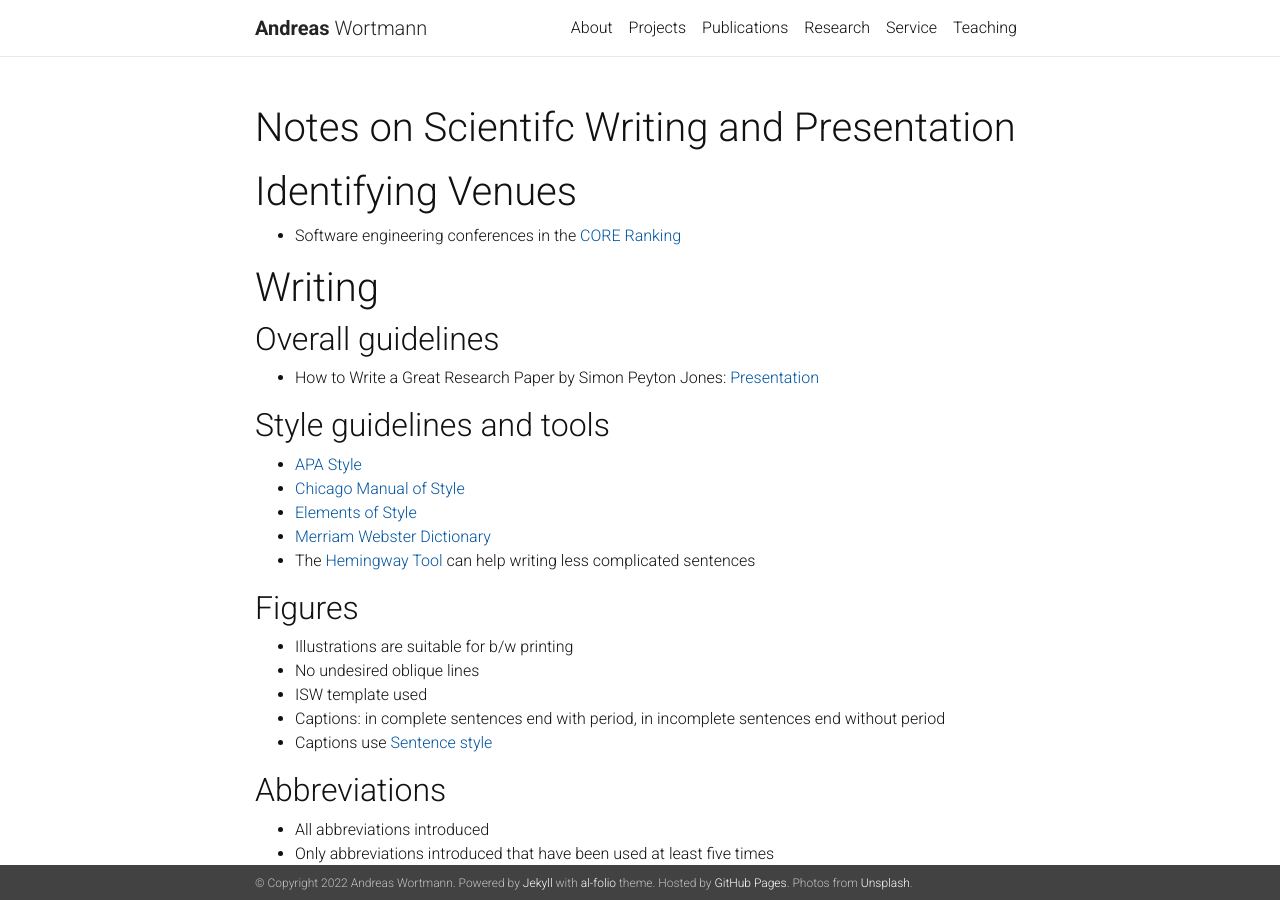
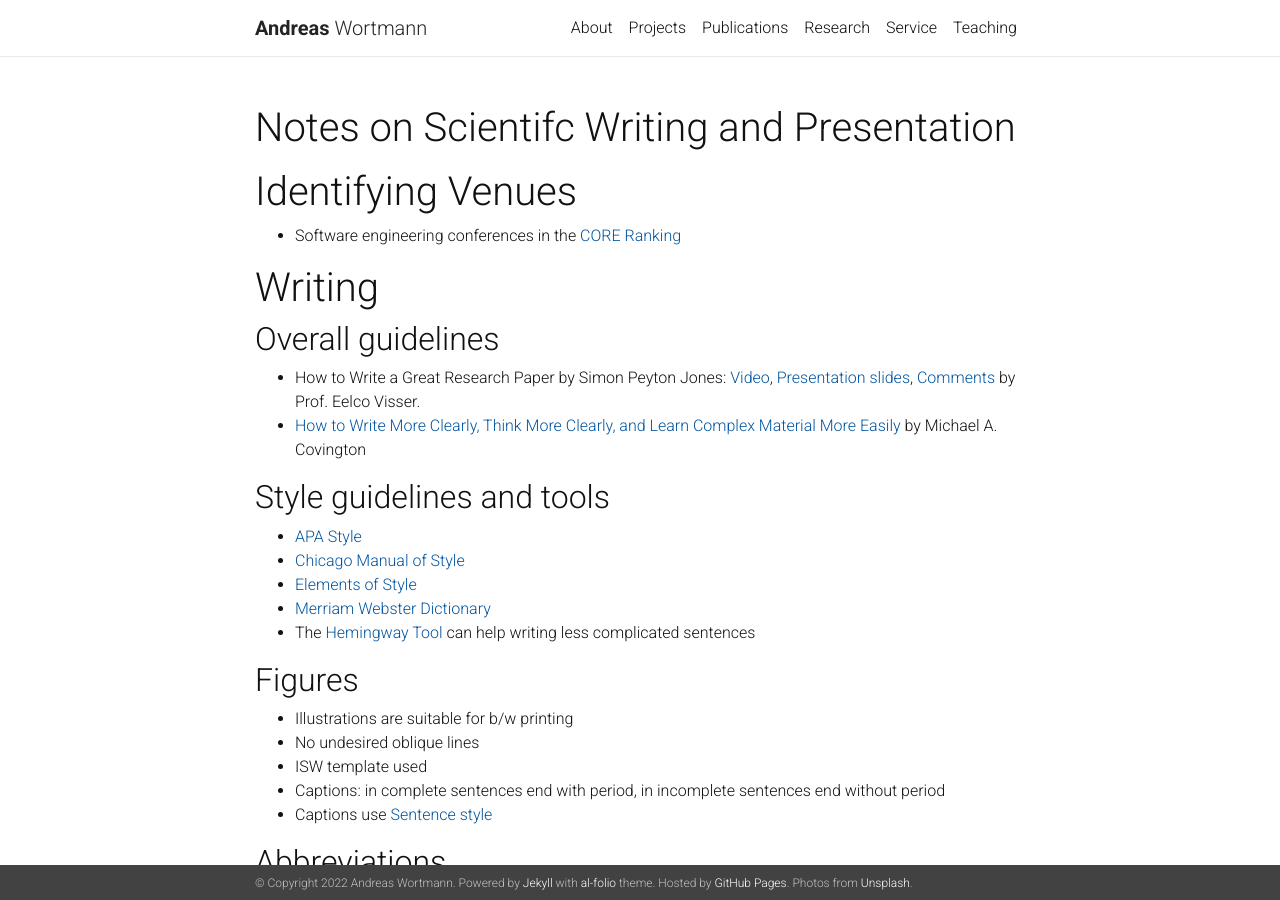
Before and after one commit to awortmann/awortmann.github.io, a Jekyll site: the page built from _pages/writing.md, in a window 1280 px wide and 900 px high. Built offline with Jekyll 4.4.1, drawn with Linux system fonts in a browser that asks for light colours; nearby versions of some CDN libraries; a style sheet for code colours, icons or effects is not loaded.

Commit message:
Minor update

```diff
--- a/_pages/writing.md
+++ b/_pages/writing.md
@@ -14,7 +14,10 @@ nav: false
 
 ## Overall guidelines
 
-- How to Write a Great Research Paper by Simon Peyton Jones: [Presentation](../downloads/writing/peyton-jones.pdf)
+- How to Write a Great Research Paper by Simon Peyton Jones: [Video](https://www.youtube.com/watch?v=WP-FkUaOcOM), [Presentation slides](../downloads/writing/peyton-jones.pdf), [Comments](https://eelcovisser.org/wiki/teaching/how-to-write-a-great-research-paper/) by Prof. Eelco Visser.
+- [How to Write More Clearly, Think More Clearly, and
+Learn Complex Material More Easily](http://www.covingtoninnovations.com/mc/WriteThinkLearn.pdf) by Michael A. Covington
+
 
 ## Style guidelines and tools
 
```
Also changed, not shown: 1 other file.
